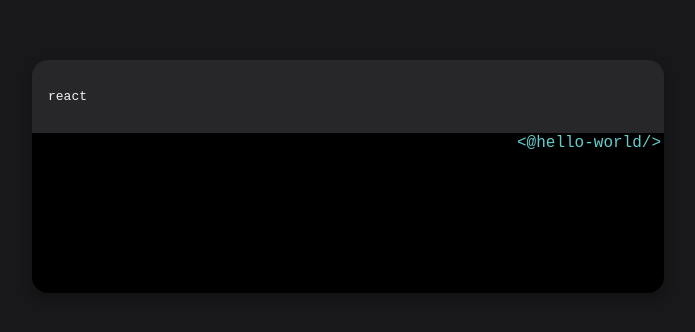
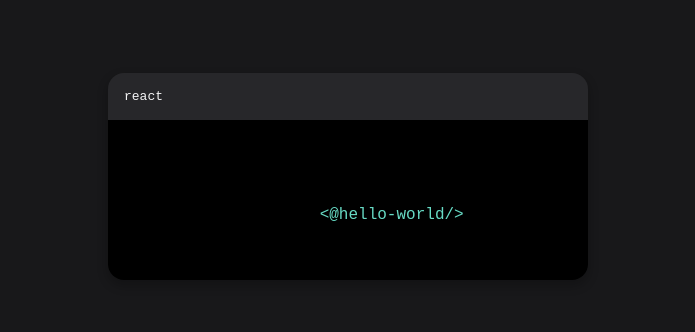
Before and after one commit to SmallShorty/hello-world, a React (Create React App) app: page / in a window 1280 px wide. Shown: the part 224-556 px from the top of the page, without its empty margins (292-987 px from the left). Built offline with nearby package versions, Linux system fonts and the light colour scheme.

Commit message:
added bounce animation and colors

```diff
--- a/src/components/LogoBounce.js
+++ b/src/components/LogoBounce.js
@@ -4,35 +4,42 @@ import './styles/LogoBounce.css';
 export const LogoBounce = () => {
     const logoRef = useRef(null);
     const bodyRef = useRef(null);
-    const [hRange, setHRange] = useState(0);
-    const [wRange, setWRange] = useState(0);
-    const [positionX, setPositionX] = useState(1);
-    const [positionY, setPositionY] = useState(1);
-
-    useEffect(() => {
-        if (logoRef.current) {
-            const { height, width } = logoRef.current.getBoundingClientRect();
-            setHRange(height);
-            setWRange(width);
-        }
-    }, []);
+    const [speed,setSpeed] = useState(0.1);
+    const [positionX, setPositionX] = useState(0);
+    const [positionY, setPositionY] = useState(0);
+    const [bounces,setBounces]=useState(0);
+    const [bounceColor,setBounceColor]=useState('#66CCCC')
 
     useEffect(() => {
         let animationFrameId;
+        let b;
 
-        let bodyPosition = null;
-        let bodySize = null;
+        let wRange = null;
+        let hRange = null;
 
-        let logoPosition = null;
-        let logoSize = null;
+        let colors = [
+            "#66CCCC",
+            "#67DAC4",
+            "#7BE6B3",
+            "#9EEF9D",
+            "#C9F685",
+            "#F9F871"
+        ];
 
         const animate = () => {
-            bodyPosition = bodyRef.current.getBoundingClientRect().left;
-            bodySize = bodyRef.current.offsetWidth;
+            wRange = bodyRef.current.offsetWidth - logoRef.current.offsetWidth;
+            hRange = bodyRef.current.offsetHeight - logoRef.current.offsetHeight;
 
+            const time = performance.now() * speed;
 
+            setPositionX(positionX => Math.abs((time % (wRange*2)) - wRange ));
+            setPositionY(positionY => Math.abs((time % (hRange*2)) - hRange ));
 
-            setPositionX(positionX => positionX + 1);
+            b = Math.floor(time/hRange)+Math.floor(time/wRange);
+
+            setBounces(b);
+            setBounceColor(colors[b % colors.length]);
+
 
             animationFrameId = requestAnimationFrame(animate);
         };
@@ -42,11 +49,11 @@ export const LogoBounce = () => {
         return () => {
             cancelAnimationFrame(animationFrameId);
         };
-    }, [wRange]);
+    }, []);
 
     useEffect(() => {
-        console.log(positionX); // This will log the updated value of positionX
-    }, [positionX]);
+        console.log(bounceColor); // This will log the updated value of positionX
+    }, [bounceColor]);
 
     return (
         <div className="snippet">
@@ -54,7 +61,7 @@ export const LogoBounce = () => {
                 <p>react</p>
             </div>
             <div className="body" ref={bodyRef}>
-                <span ref={logoRef} className="logo" style={{ position: 'relative', left: positionX, top: positionY }}>{"<@hello-world/>"}</span>
+                <span ref={logoRef} className="logo" style={{ color: bounceColor ,position: 'relative', left: positionX, top: positionY }}>{"<@hello-world/>"}</span>
             </div>
         </div>
     );
--- a/src/components/styles/LogoBounce.css
+++ b/src/components/styles/LogoBounce.css
@@ -1,6 +1,6 @@
 
 .snippet{
-    width: 632px;
+    width: 30rem;
     border-radius: 1rem;
 
     -webkit-box-shadow: 0px 5px 10px 2px rgba(0, 0, 0, 0.2);
@@ -21,6 +21,8 @@
 }
 
 .header p{
+    margin: 0;
+
     color: #f4f4f5;
 
     font-size: small;
@@ -35,8 +37,6 @@
 }
 .logo{
     margin: 0;
-
-    color: #66cccc;
 }
 
 @font-face {
```
